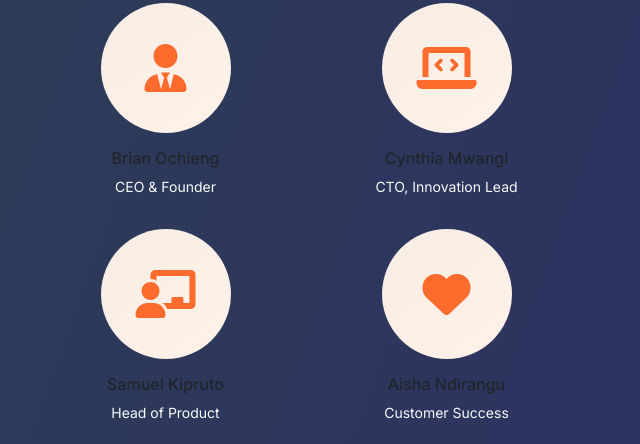
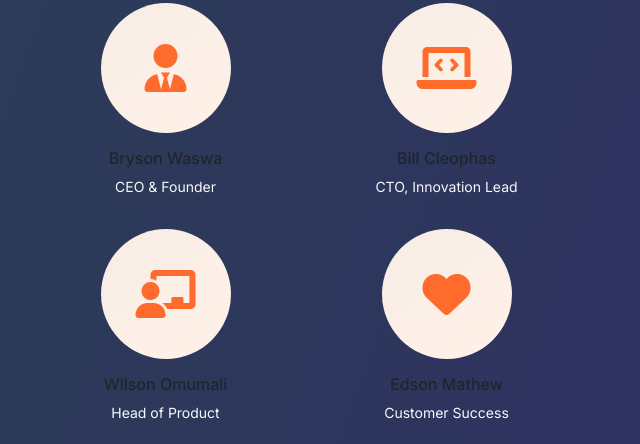
Before and after one commit to Bryson67/Brystech-website, a plain HTML site: page about.html in a window 1280 px wide. Shown: the part 2233-2677 px from the top of the page, 619-1259 px from the left. Drawn offline with nearby package versions, Linux system fonts and the light colour scheme.

```diff
--- a/about.html
+++ b/about.html
@@ -191,22 +191,22 @@
                     <div class="row g-3">
                         <div class="col-6">
                             <div class="team-img-placeholder mx-auto"><i class="fas fa-user-tie"></i></div>
-                            <h6 class="mt-2">Brian Ochieng</h6>
+                            <h6 class="mt-2">Bryson Waswa</h6>
                             <p class="small text-light">CEO & Founder</p>
                         </div>
                         <div class="col-6">
                             <div class="team-img-placeholder mx-auto"><i class="fas fa-laptop-code"></i></div>
-                            <h6 class="mt-2">Cynthia Mwangi</h6>
+                            <h6 class="mt-2">Bill Cleophas</h6>
                             <p class="small text-light">CTO, Innovation Lead</p>
                         </div>
                         <div class="col-6">
                             <div class="team-img-placeholder mx-auto"><i class="fas fa-chalkboard-user"></i></div>
-                            <h6 class="mt-2">Samuel Kipruto</h6>
+                            <h6 class="mt-2">Wllson Omumali</h6>
                             <p class="small text-light">Head of Product</p>
                         </div>
                         <div class="col-6">
                             <div class="team-img-placeholder mx-auto"><i class="fas fa-heart"></i></div>
-                            <h6 class="mt-2">Aisha Ndirangu</h6>
+                            <h6 class="mt-2">Edson Mathew</h6>
                             <p class="small text-light">Customer Success</p>
                         </div>
                     </div>
```
